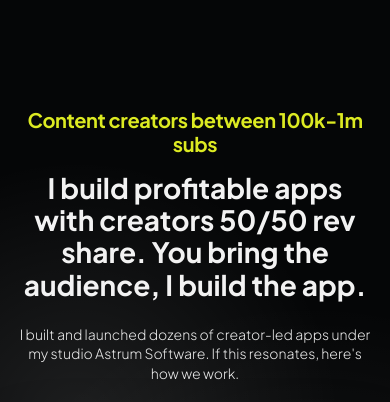
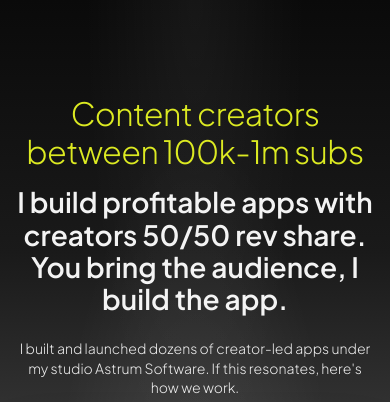
Before and after one commit to s-411/steveharris-business-cloudflare-1, a website: page public/index.html in a window 390 px wide. Shown: the top 402 px of the page. Drawn offline with Linux system fonts and the light colour scheme; a script that the page names is missing.

Commit message:
Update container background and typography styles
Replaced the container's background image with a 3D gradient effect and adjusted the overlay for enhanced depth. Updated typography for .preheadline and .headline classes, including font sizes, weights, and alignment for improved visual hierarchy and responsiveness. Added a new screenshot image.

```diff
--- a/public/styles.css
+++ b/public/styles.css
@@ -13,22 +13,19 @@ body {
     overflow-x: hidden;
 }
 
-/* Container with background image */
+/* Container with 3D gradient background effect */
 .container {
     min-height: 100vh;
     display: flex;
     align-items: center;
     justify-content: center;
     padding: 2rem;
-    background: #050607;
-    background-image: url('/background.jpg');
-    background-size: cover;
-    background-position: center;
-    background-attachment: fixed;
+    background: linear-gradient(180deg, #0a0a0a 0%, #1a1a1a 30%, #404040 60%, #6a6a6a 85%, #808080 100%);
     position: relative;
+    overflow: hidden;
 }
 
-/* Alternative gradient backgrounds (if no image is used) */
+/* 3D depth effect overlay */
 .container::before {
     content: '';
     position: absolute;
@@ -36,8 +33,9 @@ body {
     left: 0;
     right: 0;
     bottom: 0;
-    background: radial-gradient(circle at 20% 50%, rgba(255, 255, 255, 0.1) 0%, transparent 50%),
-                radial-gradient(circle at 80% 80%, rgba(255, 255, 255, 0.1) 0%, transparent 50%);
+    background:
+        radial-gradient(ellipse at center top, rgba(255, 255, 255, 0.05) 0%, transparent 40%),
+        radial-gradient(ellipse at center bottom, rgba(255, 255, 255, 0.15) 0%, transparent 60%);
     pointer-events: none;
 }
 
@@ -52,12 +50,13 @@ body {
 
 /* Typography */
 .preheadline {
-    font-size: 32px;
-    font-weight: 700;
+    font-size: 100px;
+    font-weight: 100;
     margin-bottom: 1.5rem;
     line-height: 1.2;
     letter-spacing: -0.02em;
     color: #DCEA22;
+    text-align: center;
 }
 
 .headline {
@@ -67,8 +66,9 @@ body {
     max-width: 1200px;
     margin-left: auto;
     margin-right: auto;
-    font-weight: 700;
+    font-weight: 600;
     line-height: 1.1;
+    text-align: center;
 }
 
 .sub-subheadline {
@@ -131,7 +131,7 @@ body {
 /* Tablet (1024px and below) */
 @media (max-width: 1024px) {
     .preheadline {
-        font-size: 28px;
+        font-size: 70px;
     }
 
     .headline {
@@ -149,11 +149,10 @@ body {
 @media (max-width: 768px) {
     .container {
         padding: 1.5rem;
-        background-attachment: scroll;
     }
 
     .preheadline {
-        font-size: 24px;
+        font-size: 48px;
         margin-bottom: 1rem;
     }
 
@@ -187,7 +186,7 @@ body {
     }
 
     .preheadline {
-        font-size: 20px;
+        font-size: 32px;
     }
 
     .headline {
```
Also changed, not shown: Screenshot 2025-11-03 at 07.18.29.png (added).
